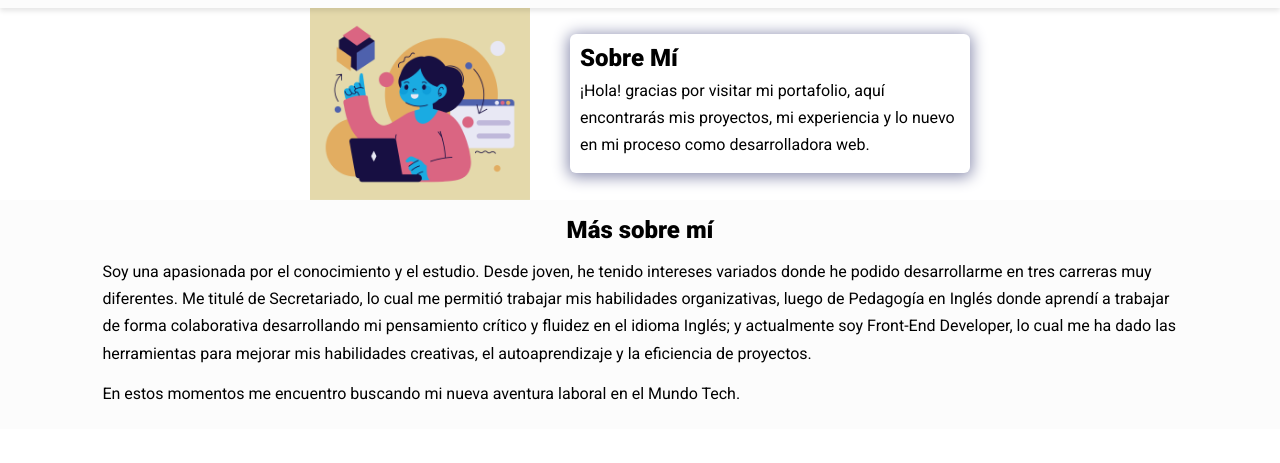
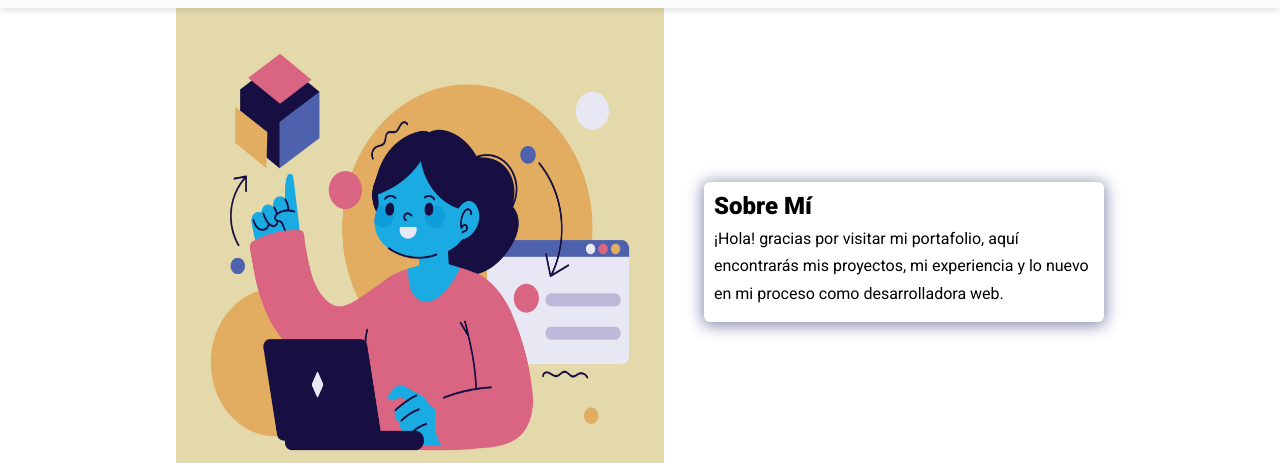
Before and after one commit to tiare-rm/Portafolio-Tiare-Rojas, a plain HTML site: page index.html in a window 1280 px wide. Shown: the part 68-531 px from the top of the page. Drawn offline with nearby package versions, Linux system fonts and the light colour scheme; a script that the page names is missing.

Commit message:
foto portada

```diff
--- a/style.css
+++ b/style.css
@@ -100,9 +100,13 @@ nav ul li {
 }
 
 .heroimg {
-  height: 20%; /*30.5rem     37.5rem*/
+  height: 30.5rem;
+  width: 30.5rem;
+}
+/*.heroimg {
+  height: 20%; 30.5rem     37.5rem
   width: 20%;
-}
+} */
 
 .bio {
   width: 25rem;
```
